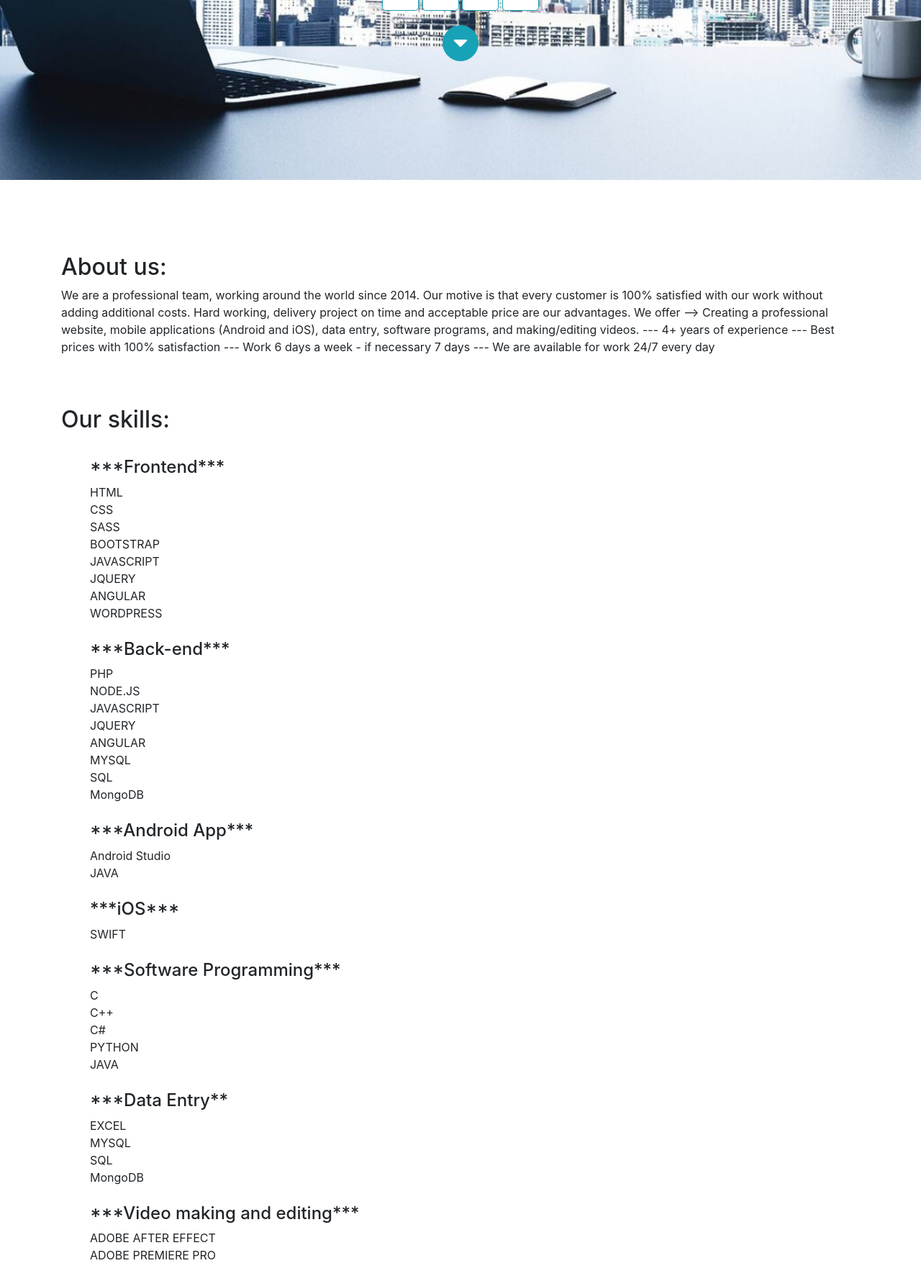
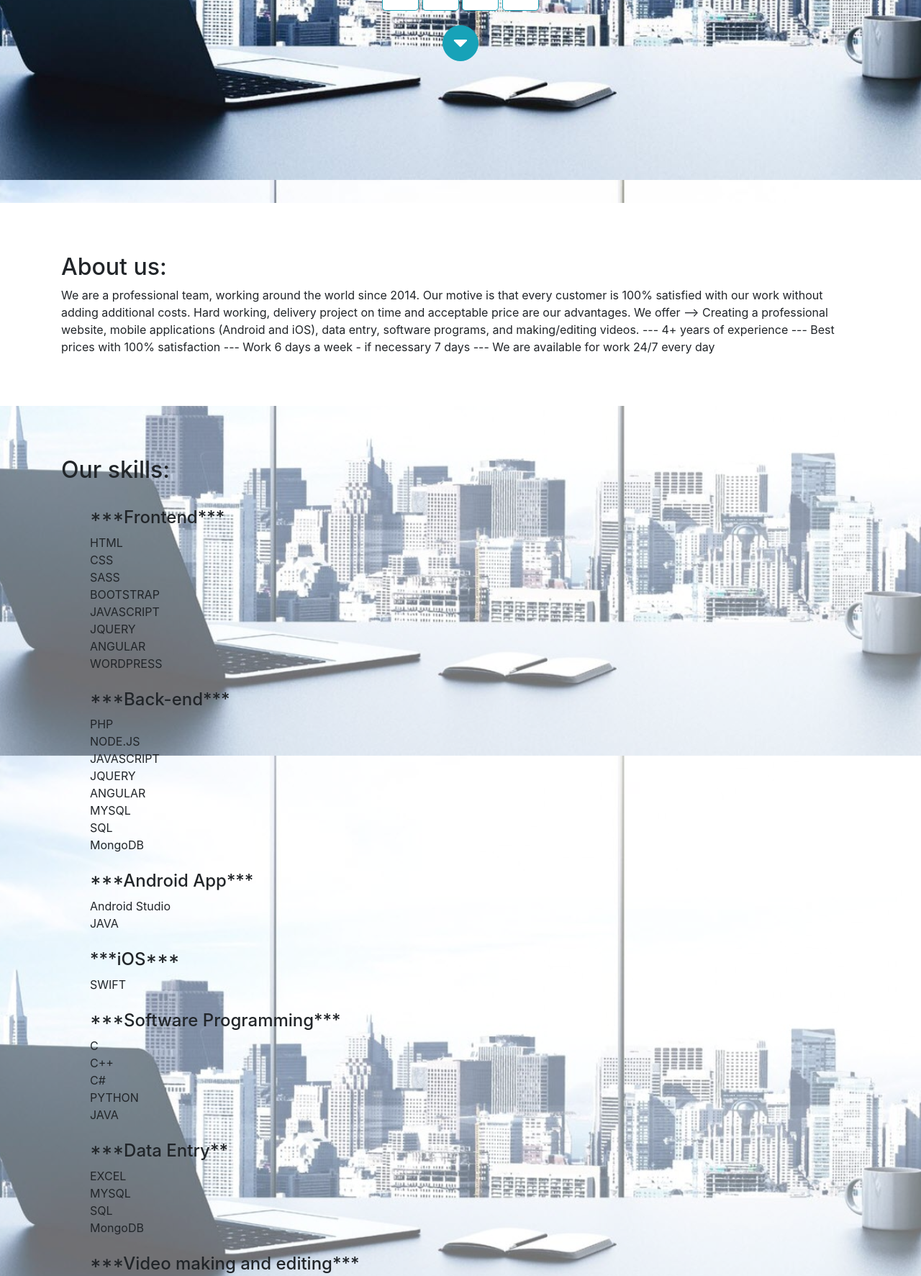
Before and after one commit to devAbu/abocPage, a PHP site: page / in a window 1280 px wide. Shown: the part 550-2323 px from the top of the page at 72% size. Run offline with PHP 8.4, Linux system fonts and the light colour scheme.

Commit message:
site background
***prijedlog***, da pozadina u sekcijama bude naizmjenično bijela i slika

```diff
--- a/css/style.css
+++ b/css/style.css
@@ -1,10 +1,13 @@
-#landing {
-	padding-top: 56px;
+#landing, body {
     background-image: url('../images/landing.jpg');
     background-size: cover;
     background-position: center;
     background-attachment: fixed;
     min-height: 100vh;
+}
+
+#landing{
+	padding-top: 56px;
 }
 
 #landing h1{
@@ -54,9 +57,18 @@
 
 article{
 	padding-top: 70px;
+	padding-bottom: 70px;
 }
 
 .teamMember p, .teamMember a{
 	width: 100%;
 	text-align: center;
 }
+#aboutUs, #team{
+	background-color: white;
+	width: 100%;
+}
+#skills, #projects{
+	background: rgba(255,255,255,0.4);
+	/*color: #17a2b8;*/
+}
--- a/index.html
+++ b/index.html
@@ -67,7 +67,8 @@
         </div>
     </section>
 
-    <article id="aboutUs" class="container">
+    <article id="aboutUs">
+    	<div class="container">
          <h2>About us: </h2>
         <div>We are a professional team, working around the world since 2014. Our motive is that every customer is 100% satisfied with our work without adding additional costs.
 
@@ -79,9 +80,11 @@ We offer --> Creating a professional website, mobile applications (Android and i
 --- Best prices with 100% satisfaction
 --- Work 6 days a week - if necessary 7 days
 --- We are available for work 24/7 every day</div>
+        </div>
     </article>
 
-    <article id="skills" class="container">
+    <article id="skills">
+    	<div class="container">
          <h2>Our skills:</h2>
         <div>
             <ul style="list-style: none;">
@@ -122,16 +125,14 @@ We offer --> Creating a professional website, mobile applications (Android and i
                 <br><li><h4>***Video making and editing***</h4></li>
                 <li>ADOBE AFTER EFFECT</li>
                 <li>ADOBE PREMIERE PRO</li>
-
-
-
-
             </div>
-
+        </div>
     </article>
 
 
-    <article id="team" class="container">
+    <article id="team">
+        <div class="container">
+
         <div class="row">
             <h2>Our team</h2>
         </div>
@@ -165,9 +166,12 @@ We offer --> Creating a professional website, mobile applications (Android and i
             </div>
         </div>
 
+        </div>
     </article>
 
-    <article id="projects" class="container">
+    <article id="projects">
+        <div class="container">
+
         <div class="row">
             <h2>Projects:</h2>
         </div>
@@ -199,6 +203,7 @@ We offer --> Creating a professional website, mobile applications (Android and i
             <div class="card-body">
                 <h5 class="card-title">BTT</h5>
                 <p class="card-text">Some quick example text to build on the card title and make up the bulk of the card's content.</p>
+            </div>
         </div>
         </div>
         </div>
```
Lines whose indentation alone changed are shown as unchanged.
